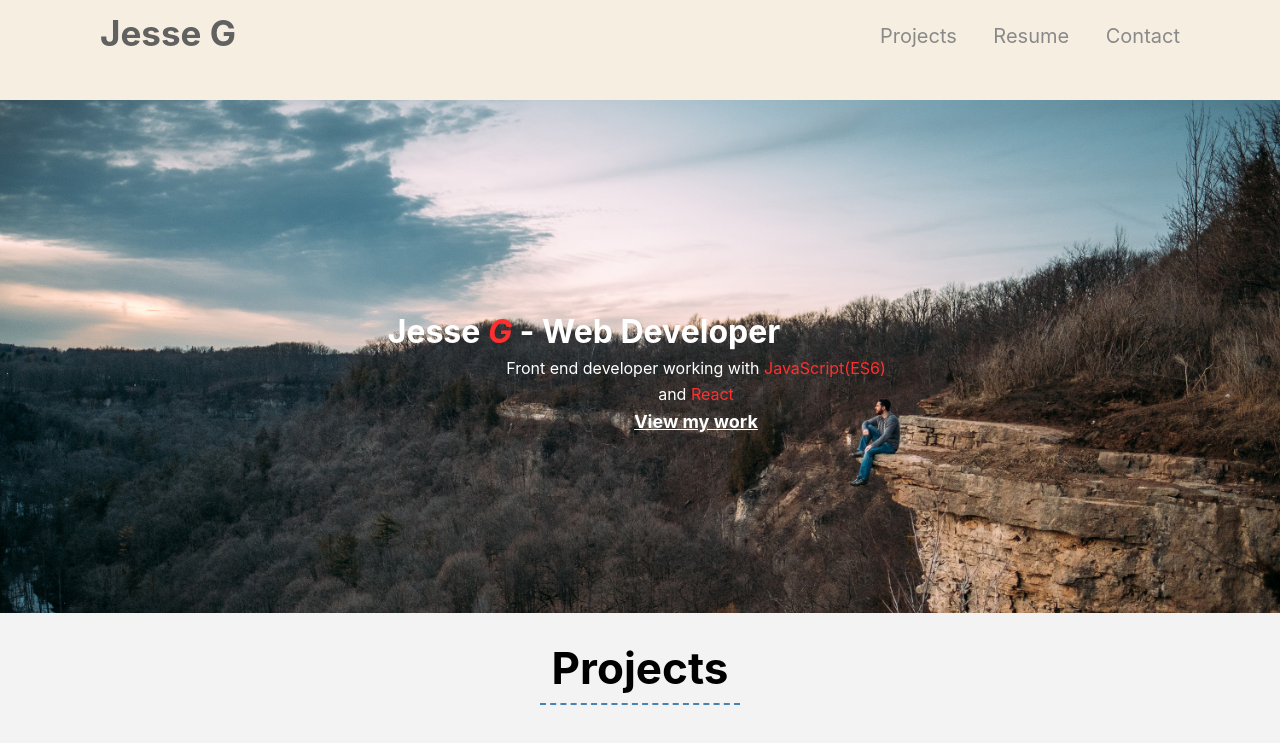
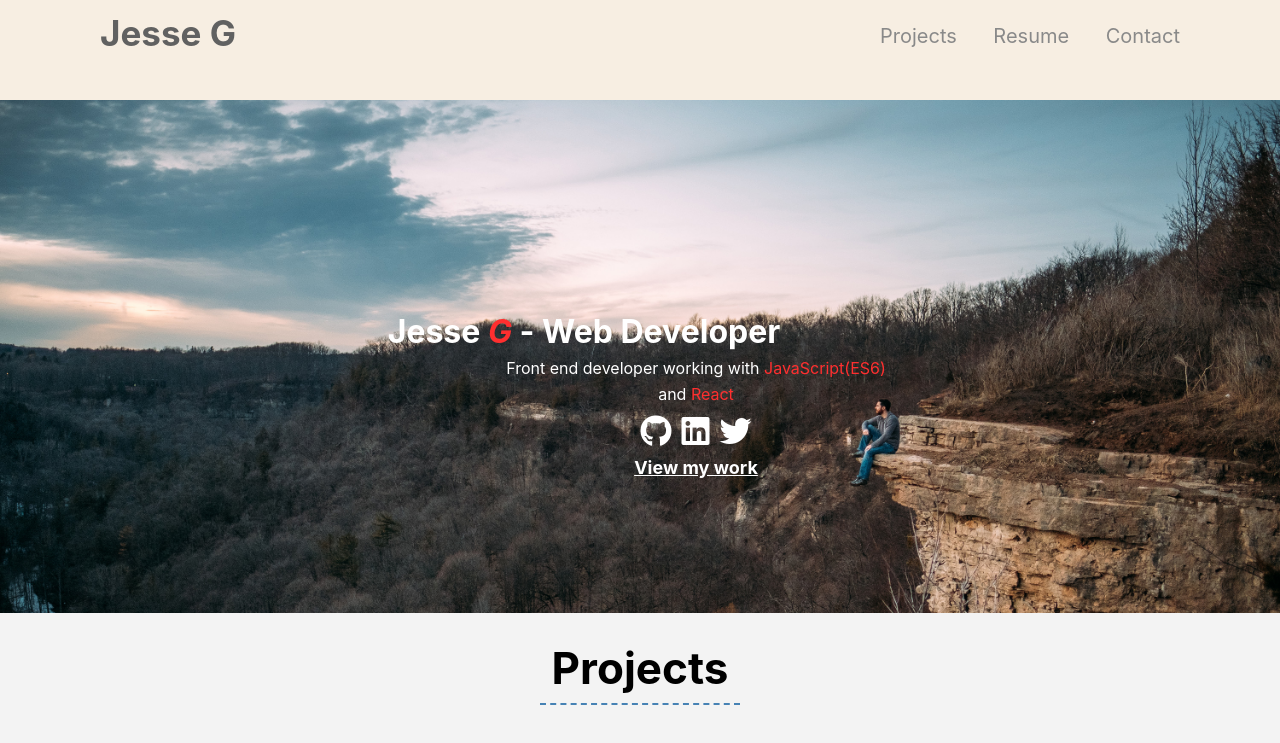
Before and after one commit to jessejamescanada/PortfolioSite, a React (Create React App) app: page / in a window 1280 px wide. Shown: the top 743 px of the page. Built offline with nearby package versions, Linux system fonts and the light colour scheme.

Commit message:
added social media icons to showcase

```diff
--- a/public/index.html
+++ b/public/index.html
@@ -5,7 +5,7 @@
     <link rel="icon" href="%PUBLIC_URL%/favicon.ico" />
     <meta name="viewport" content="width=device-width, initial-scale=1" />
     <meta name="theme-color" content="#000000" />
-
+    <script src="https://kit.fontawesome.com/3b56dc2a5c.js" crossorigin="anonymous"></script>
     <link rel="apple-touch-icon" href="%PUBLIC_URL%/logo192.png" />
 
     <link rel="manifest" href="%PUBLIC_URL%/manifest.json" />
--- a/src/App.css
+++ b/src/App.css
@@ -74,6 +74,7 @@ opacity: .6;
   justify-content: center;
   position: relative;
   text-align: center;
+  overflow: hidden;
   /* margin: auto; */
 }
 .headerIMG{
@@ -85,6 +86,15 @@ opacity: .6;
 .headerPara{
   display: flex;
   flex-direction: column;
+}
+.iconContainer i{
+  margin: 7px 5px;
+}
+.iconContainer i:hover{
+  color: rgb(255, 47, 47);;
+}
+.fab{
+  color: #fff;
 }
 .headerContent{
   display: flex;
--- a/src/components/Header.js
+++ b/src/components/Header.js
@@ -32,6 +32,20 @@ export default class Header extends Component {
                   <span className="textEmphasis">JavaScript(ES6)</span> and{" "}
                   <span className="textEmphasis">React</span>
                 </p>
+                <div className="iconContainer">
+                  <a target="_blank" href="https://github.com/jessejamescanada?tab=repositories">
+                    <i class="fab fa-github fa-2x"></i>
+                  </a>
+                  <a
+                    target="_blank"
+                    href="https://www.linkedin.com/in/jesse-giammattolo-468233184/"
+                  >
+                    <i class="fab fa-linkedin fa-2x"></i>
+                  </a>
+                  <a target="_blank" href="https://twitter.com/JesseJamesphoto">
+                    <i class="fab fa-twitter fa-2x"></i>
+                  </a>
+                </div>
                 <a href="#project" className="headerLink">
                   View my work
                 </a>
```
